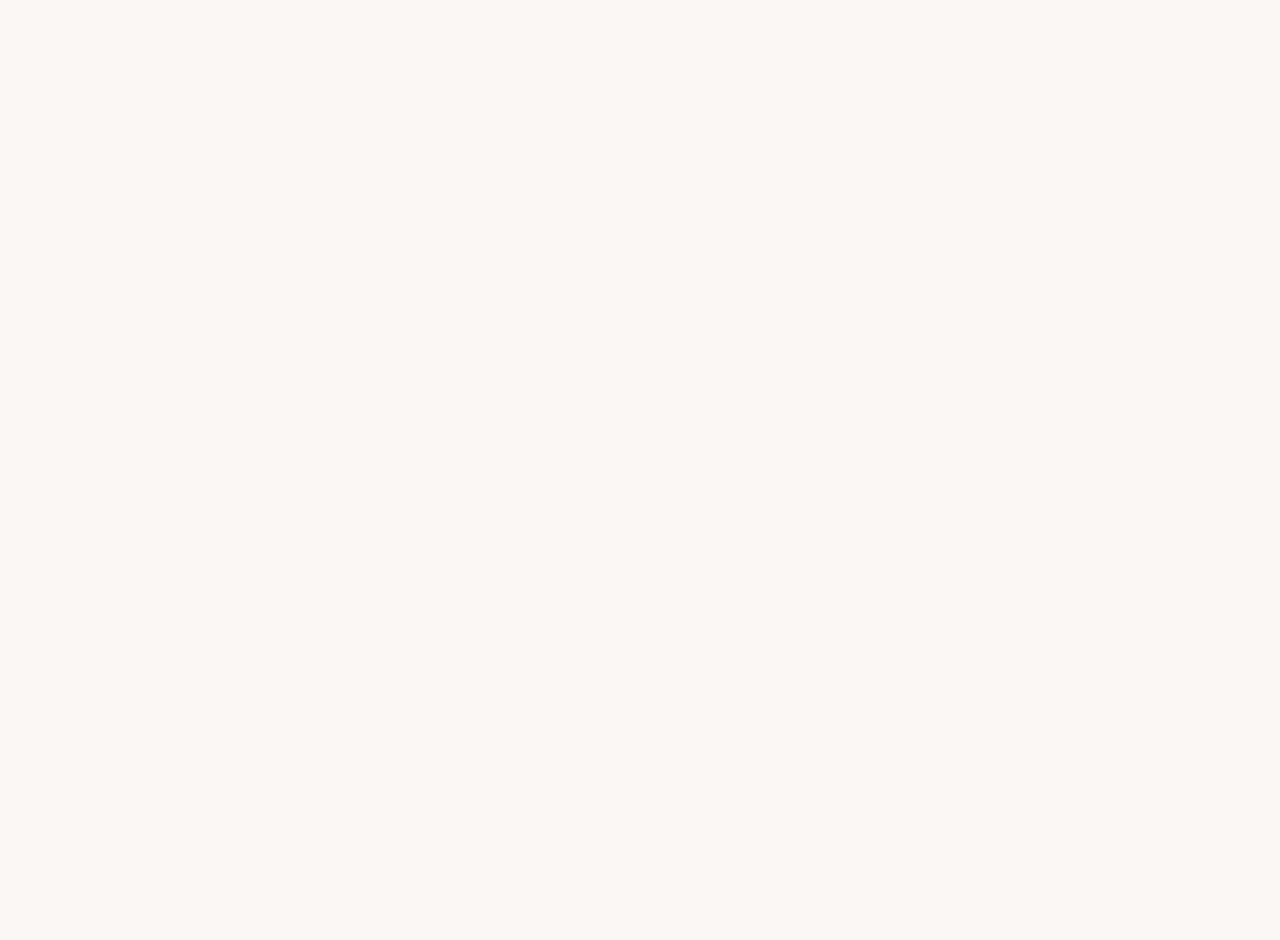
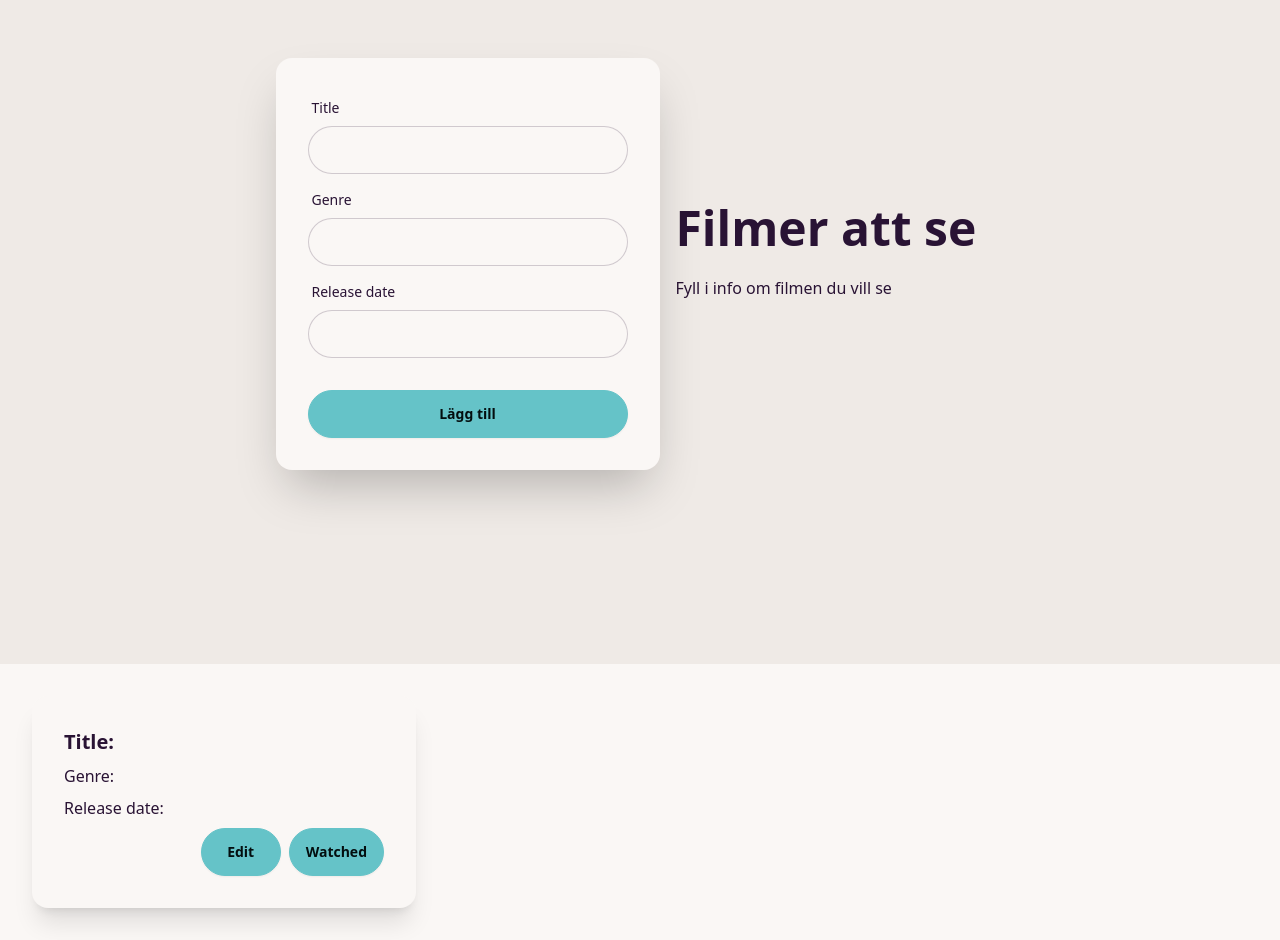
Before and after one commit to yevasha/DE-VE-DE-vrs2, a SvelteKit app: page / in a window 1280 px wide. Shown: the part 220-1160 px from the top of the page. Before the commit the page ends 800 px from the top, so only its background shows below. Built offline with nearby package versions, Linux system fonts and the light colour scheme.

Commit message:
vi har gjort kort, knappar och ändringar

```diff
--- a/src/routes/+page.svelte
+++ b/src/routes/+page.svelte
@@ -9,3 +9,106 @@
 </script>
 
 <h1 class="p-4 m-2 text-3xl font-bold">DE-VE-DE Movie Database</h1>
+
+<div class="hero min-h-screen bg-base-200">
+  <div class="hero-content flex-col lg:flex-row-reverse">
+    <div class="text-center w-96 lg:text-left">
+      <h1 class="text-5xl font-bold">Filmer att se</h1>
+      <p class="py-6">Fyll i info om filmen du vill se</p>
+    </div>
+
+    <div class="card shrink-0 w-full max-w-sm shadow-2xl bg-base-100">
+      <form class="card-body">
+
+        <div class="form-control">
+          <label class="label">
+            <span class="label-text">Title</span>
+          </label>
+          <input type="" placeholder="" class="input input-bordered" required />
+        </div>
+
+        <div class="form-control">
+          <label class="label">
+            <span class="label-text">Genre</span>
+          </label>
+          <input type="" placeholder="" class="input input-bordered" required />
+        </div>
+
+        <div class="form-control">
+          <label class="label">
+            <span class="label-text">Release date</span>
+          </label>
+          <input type="" placeholder="" class="input input-bordered" required />
+        </div>
+
+        <div class="form-control mt-6">
+          <button class="btn btn-primary">Lägg till</button>
+        </div>
+      </form>
+    </div>
+  </div>
+</div>
+
+
+<div class="flex m-8 space-x-4">
+
+  <div class="card w-96 bg-base-100 shadow-xl">
+    <div class="card-body">
+      <h2 class="card-title">Title:</h2>
+      <p>Genre:</p>
+      <p>Release date:</p>
+      <div class="card-actions justify-end">
+
+           <!-- Open the modal using ID.showModal() method -->
+        <button class="btn btn-primary w-20"  onclick="my_modal_1.showModal()"  >Edit</button>
+
+        <button class="btn btn-primary">Watched</button>
+      </div>
+    </div>
+  </div>
+
+
+
+<dialog id="my_modal_1" class="modal">
+  <div class="modal-box">
+    <h3 class="font-bold text-lg">Edit</h3>
+
+        <form class="">
+
+          <div class="form-control">
+            <label class="label">
+              <span class="label-text">Title</span>
+            </label>
+            <input type="" placeholder="" class="input input-bordered" required />
+          </div>
+
+          <div class="form-control">
+            <label class="label">
+              <span class="label-text">Genre</span>
+            </label>
+            <input type="" placeholder="" class="input input-bordered" required />
+          </div>
+
+          <div class="form-control">
+            <label class="label">
+              <span class="label-text">Release date</span>
+            </label>
+            <input type="" placeholder="" class="input input-bordered" required />
+          </div>
+
+          <div class="form-control mt-6">
+            <button class="btn btn-primary">Delete</button>
+            <button class="btn btn-primary">Save</button>
+          </div>
+
+        </form>
+  </div>
+
+
+
+</dialog>
+
+
+
+
+</div>
```
